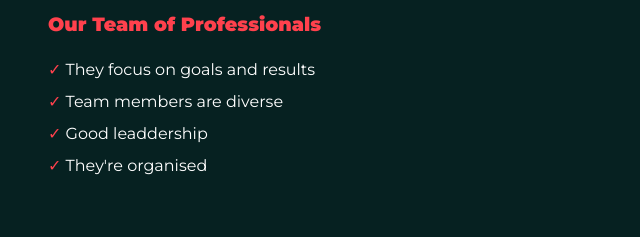
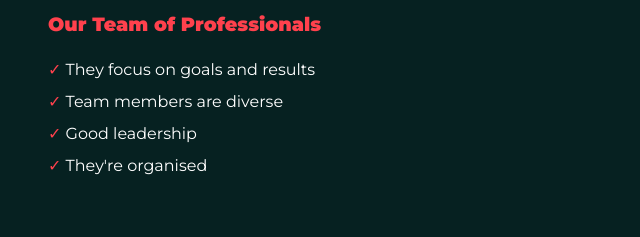
Before and after one commit to sahup7248/School-Homepage, a plain HTML site: page index.html in a window 1280 px wide. Shown: the part 1683-1920 px from the top of the page, 607-1247 px from the left. Drawn offline with nearby package versions, Linux system fonts and the light colour scheme; a web font is replaced by a local one.

Commit message:
Update index.html

```diff
--- a/index.html
+++ b/index.html
@@ -172,7 +172,7 @@
     <ul class="c5tpoints">
       <li>They focus on goals and results</li>
       <li>Team members are diverse</li>
-      <li>Good leaddership</li>
+      <li>Good leadership</li>
       <li>They're organised</li>
     </ul>
     </div>
```
